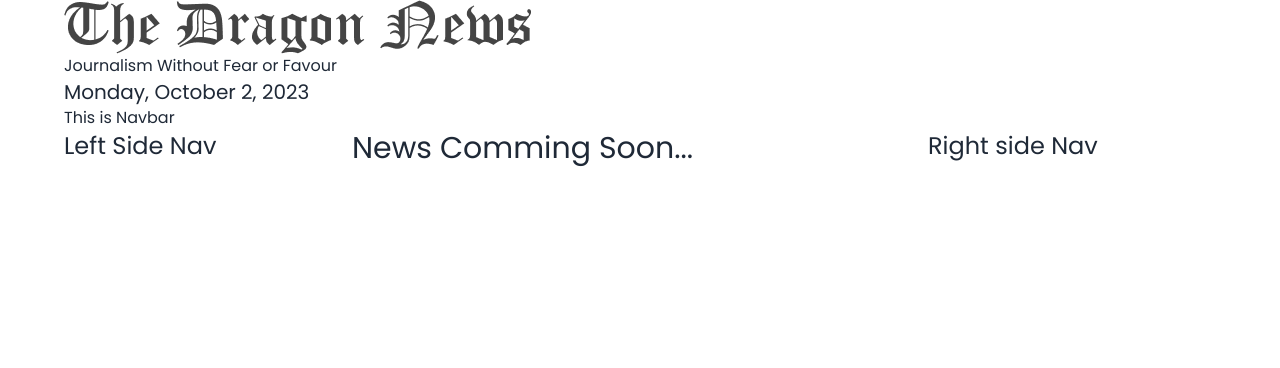
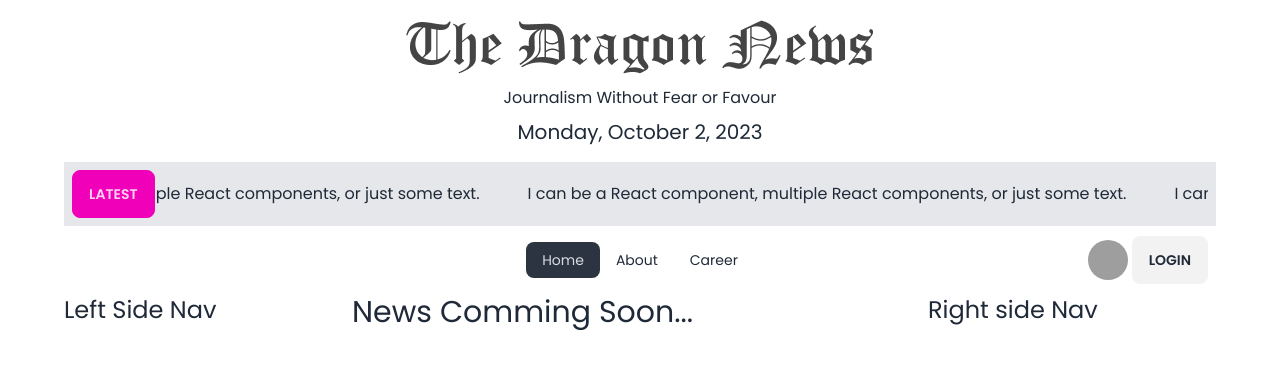
Before and after one commit to Ananda-Das/react-dragon-news, a React (Vite) app: page / in a window 1280 px wide. Shown: the top 368 px of the page. Built offline with nearby package versions, Linux system fonts and the light colour scheme; grey boxes are pictures that could not be loaded.

Commit message:
Breaking news slider using React Marquee and Navbar

```diff
--- a/package.json
+++ b/package.json
@@ -16,6 +16,7 @@
     "moment": "^2.29.4",
     "react": "^18.2.0",
     "react-dom": "^18.2.0",
+    "react-fast-marquee": "^1.6.1",
     "react-router-dom": "^6.16.0",
     "sort-by": "^1.2.0"
   },
--- /dev/null
+++ b/src/pages/Home/BreakingNews.jsx
@@ -0,0 +1,17 @@
+import Marquee from "react-fast-marquee";
+import { Link } from "react-router-dom";
+
+const BreakingNews = () => {
+  return (
+    <div className="flex bg-gray-200 p-2">
+      <button className="btn btn-secondary">Latest</button>
+      <Marquee>
+        <Link className="mr-12" to="/">I can be a React component, multiple React components, or just some text.</Link>
+        <Link className="mr-12" to="/">I can be a React component, multiple React components, or just some text.</Link>
+        <Link className="mr-12" to="/">I can be a React component, multiple React components, or just some text.</Link>
+      </Marquee>
+    </div>
+  );
+};
+
+export default BreakingNews;
--- a/src/pages/Home/Home.jsx
+++ b/src/pages/Home/Home.jsx
@@ -4,11 +4,13 @@
 import LeftSideNav from "../shared/LeftSideNav";
 import Navbar from "../shared/Navbar";
 import RightSideNav from "../shared/RightSideNav";
+import BreakingNews from "./BreakingNews";
 
 const Home = () => {
     return (
         <div>
             <Header></Header>
+            <BreakingNews></BreakingNews>
             <Navbar></Navbar>
 
             <div className="grid lg:grid-cols-4">
--- a/src/pages/shared/Header.jsx
+++ b/src/pages/shared/Header.jsx
@@ -3,10 +3,10 @@
 
 const Header = () => {
     return (
-        <div>
-            <img src={logo} alt="" />
-            <p>Journalism Without Fear or Favour</p>
-            <p className='text-xl'>{moment().format("dddd, MMMM D, YYYY")}</p>
+        <div className='text-center'>
+            <img className='mx-auto py-2 mt-3' src={logo} alt="" />
+            <p className='py-1'>Journalism Without Fear or Favour</p>
+            <p className='text-xl py-1 mb-3'>{moment().format("dddd, MMMM D, YYYY")}</p>
         </div>
     );
 };
--- a/src/pages/shared/Navbar.jsx
+++ b/src/pages/shared/Navbar.jsx
@@ -1,11 +1,50 @@
-// import React from 'react';
+import { Link, NavLink } from "react-router-dom";
+import userDefaultImage from "../../assets/user.png"
 
 const Navbar = () => {
-    return (
-        <div>
-            <h1>This is Navbar</h1>
+  const navLinks = (
+    <>
+      <li>
+        <NavLink to="/">Home</NavLink>
+      </li>
+      <li>
+        <NavLink to="/about">About</NavLink>
+      </li>
+      <li>
+        <NavLink to="/career">Career</NavLink>
+      </li>
+    </>
+  );
+  return (
+    <div className="navbar bg-base-100">
+      <div className="navbar-start">
+        <div className="dropdown">
+          <label tabIndex={0} className="btn btn-ghost lg:hidden">
+            <svg xmlns="http://www.w3.org/2000/svg" className="h-5 w-5" fill="none" viewBox="0 0 24 24" stroke="currentColor">
+              <path strokeLinecap="round" strokeLinejoin="round" strokeWidth="2" d="M4 6h16M4 12h8m-8 6h16" />
+            </svg>
+          </label>
+          <ul tabIndex={0} className="menu menu-sm dropdown-content mt-3 z-[1] p-2 shadow bg-base-100 rounded-box w-52">
+            {navLinks}
+          </ul>
         </div>
-    );
+
+      </div>
+      <div className="navbar-center hidden lg:flex">
+        <ul className="menu menu-horizontal px-1">{navLinks}</ul>
+      </div>
+      <div className="navbar-end">
+        <label tabIndex={0} className="btn btn-ghost btn-circle avatar">
+          <div className="w-10 rounded-full">
+            <img src={userDefaultImage} />
+          </div>
+        </label>
+        <Link>
+          <button className="btn">Login</button>
+        </Link>
+      </div>
+    </div>
+  );
 };
 
 export default Navbar;
```
Also changed, not shown: 1 other file (tests, documents, lock files or other folders).
